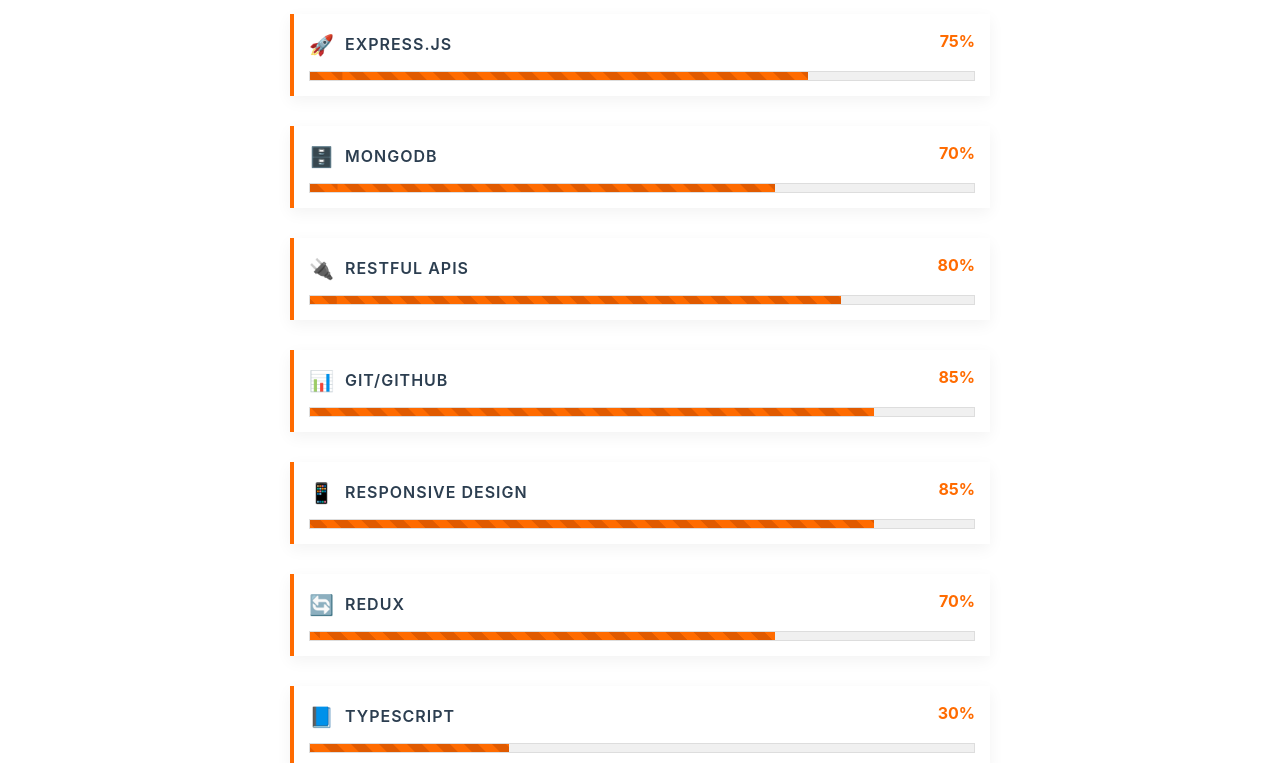
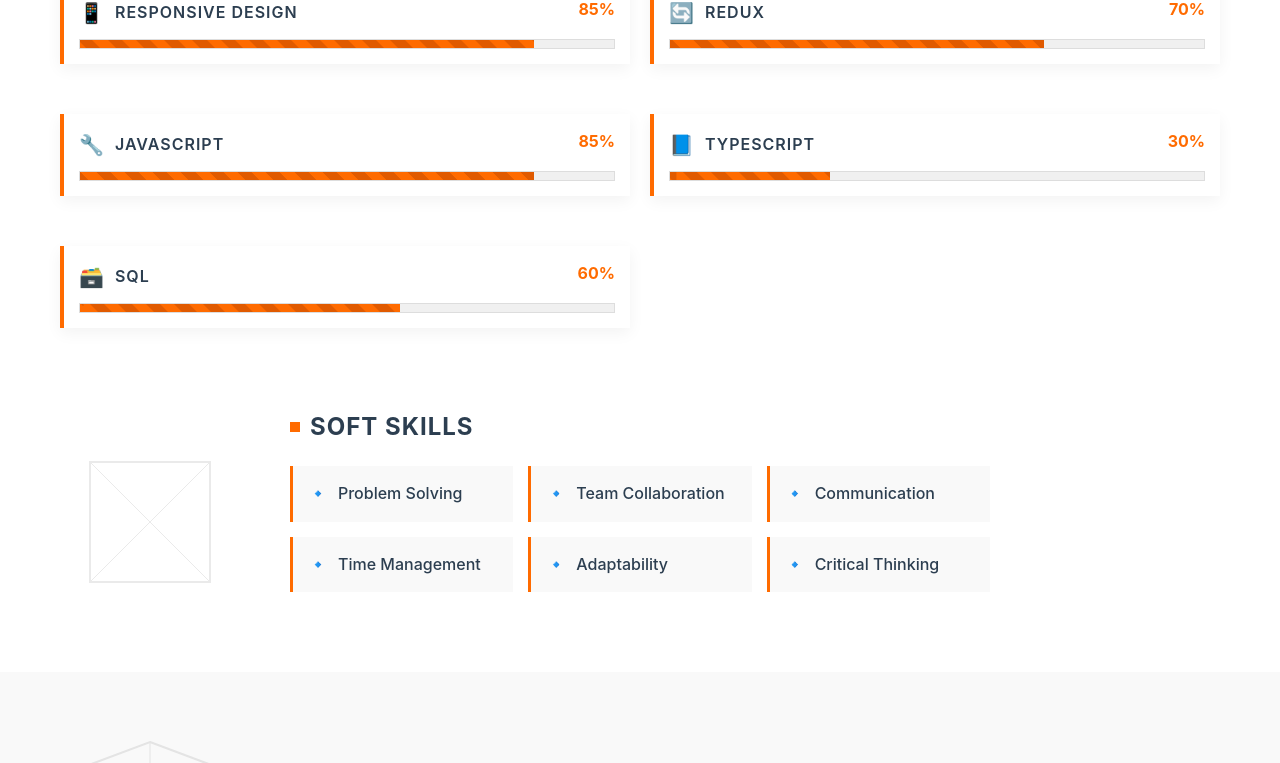
Before and after one commit to yogeshthakare402/MyPortfolio_Frontend, a React (Create React App) app: page / in a window 1280 px wide. Shown: the part 3631-4394 px from the top of the page. Built offline with nearby package versions, Linux system fonts and the light colour scheme; the HTML template or start-up script is replaced by a standard one.

Commit message:
data changes

```diff
--- a/src/Components/Skills/index.css
+++ b/src/Components/Skills/index.css
@@ -4,10 +4,13 @@
 }
 
 .skills-container {
-  max-width: 700px;
+  max-width: 1200px;
   margin: 0 auto;
   position: relative;
   z-index: 1;
+  display: grid;
+  grid-template-columns: repeat(2, 1fr);
+  gap: 20px;
 }
 
 .skills-filter {
@@ -192,6 +195,10 @@
 }
 
 @media (max-width: 768px) {
+  .skills-container {
+    grid-template-columns: 1fr;
+  }
+
   .soft-skills-container {
     grid-template-columns: 1fr;
   }
--- a/src/assets/data.js
+++ b/src/assets/data.js
@@ -104,11 +104,6 @@
     skills: {
       technical: [
         {
-          name: "JavaScript",
-          proficiency: 85,
-          category: "frontend",
-        },
-        {
           name: "React.js",
           proficiency: 80,
           category: "frontend",
@@ -159,13 +154,13 @@
           category: "frontend",
         },
         {
-          name: "TypeScript",
-          proficiency: 30,
+          name: "Javascript",
+          proficiency: 85,
           category: "languages",
         },
         {
-          name: "Javascript",
-          proficiency: 75,
+          name: "TypeScript",
+          proficiency: 30,
           category: "languages",
         },
         {
@@ -293,7 +288,7 @@
         image: "/realestate2.png",
         link: "https://real-estate-app-2.netlify.app/",
         github: "https://github.com/yogeshthakare402/Real-Estate-App-2",
-        featured: true,
+        featured: false,
       },
       {
         title: "E-Commerce Shopping Cart",
@@ -303,7 +298,7 @@
         image: "/Shopping_Cart.png",
         link: "https://shopping-cart-yt.netlify.app/",
         github: "https://github.com/yogeshthakare402/Shopping-Cart",
-        featured: true,
+        featured: false,
       },
       {
         title: "Recipe App",
@@ -313,7 +308,7 @@
         image: "/Recipe_App.png",
         link: "https://recipeapp-yogesh.netlify.app/",
         github: "https://github.com/yogeshthakare402/Recipe-App",
-        featured: true,
+        featured: false,
       },
     ],
   },
```
